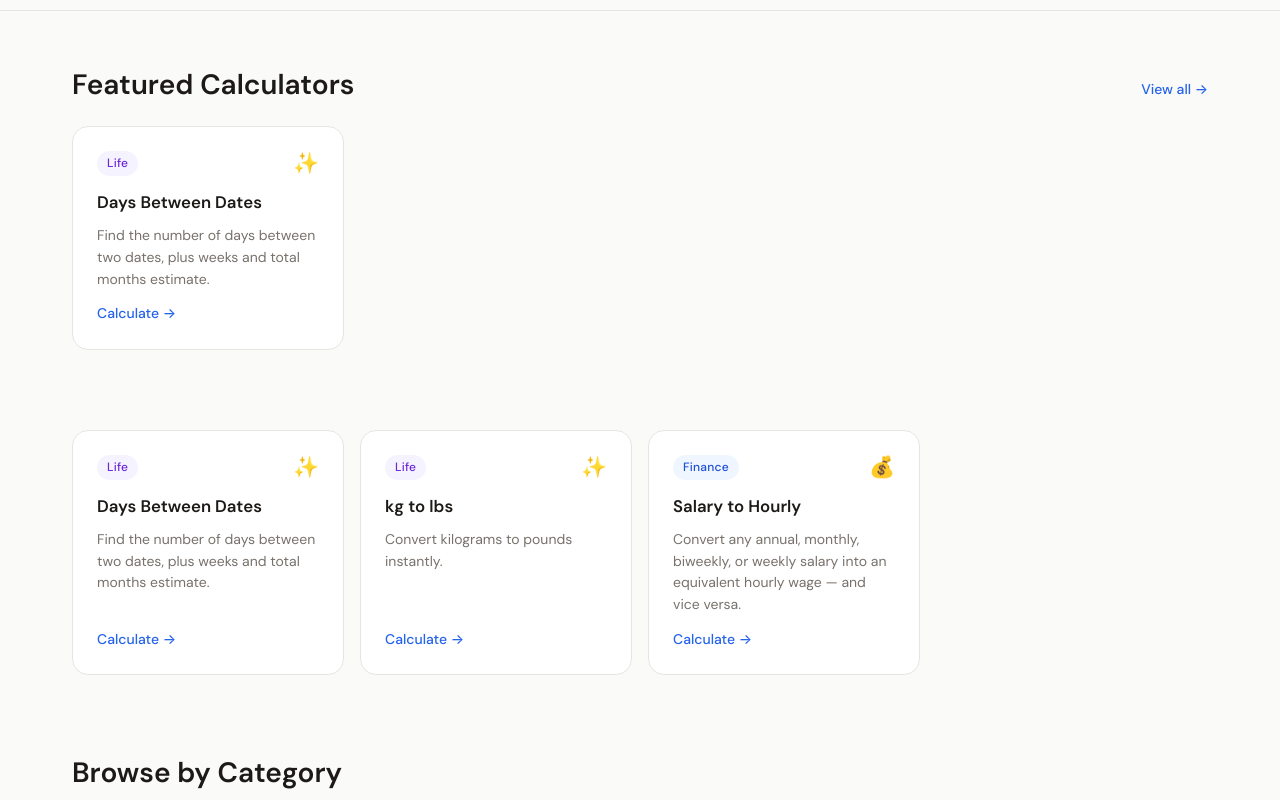
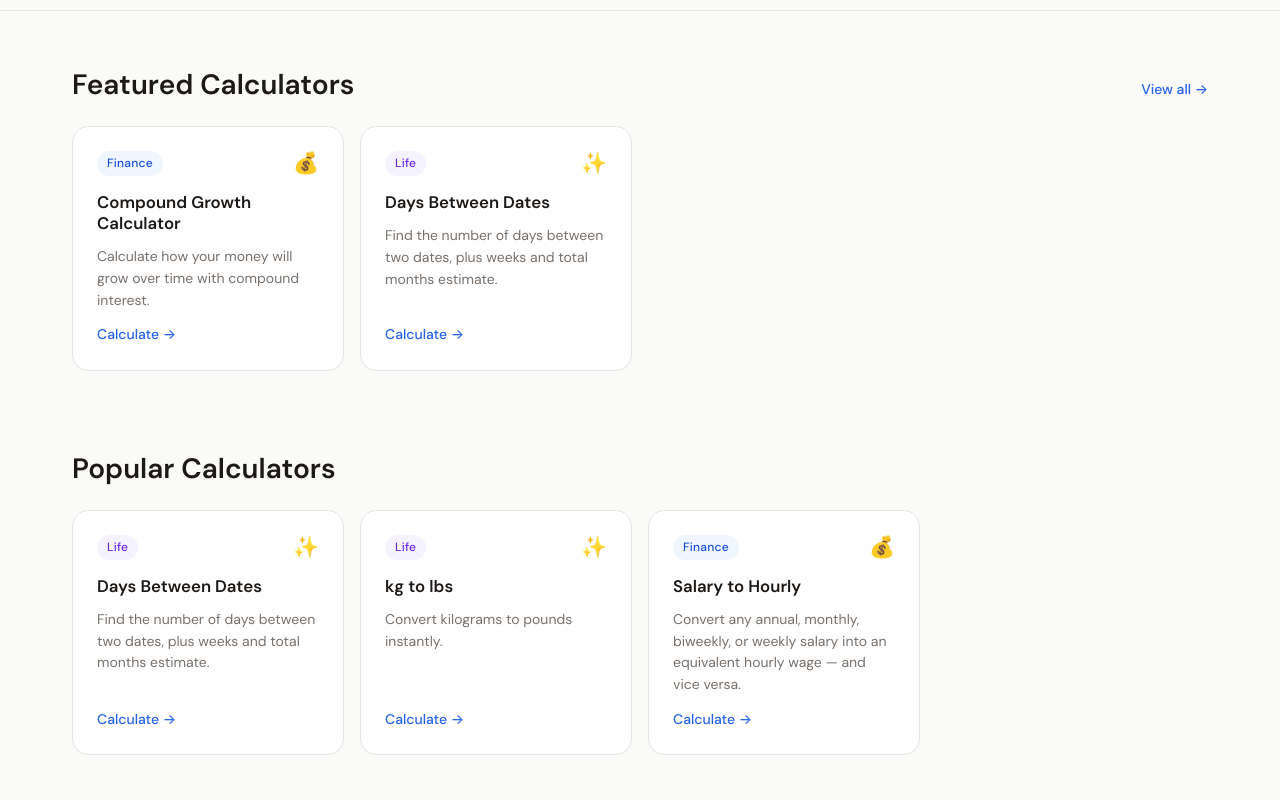
Before and after one commit to CodeAndCalories/better-calculators, a Next.js app: page / in a window 1280 px wide. Shown: the part 660-1460 px from the top of the page. Built offline with nearby package versions, Linux system fonts and the light colour scheme.

Commit message:
Fix popular calculators to use card UI

```diff
--- a/src/app/page.tsx
+++ b/src/app/page.tsx
@@ -11,16 +11,19 @@ export const metadata: Metadata = {
   alternates: { canonical: "https://bettercalculators.net" },
 };
 
-// Slugs verified against src/calculators/index.ts
+// Slugs are sourced directly from each calculator's slug: field in the registry.
+// Short-named files (mortgage, bmi, age, tip, calorie, percentage) use their
+// filename as their slug with no "-calculator" suffix.
+// Files imported as *Calculator use the full kebab name with "-calculator" suffix.
 const featuredSlugs = [
-  "mortgage",
-  "compound-interest",
-  "bmi",
-  "calorie",
-  "percentage",
-  "age",
-  "days-between-dates-calculator",
-  "tip",
+  "mortgage",               // ./mortgage  → slug: "mortgage"
+  "compound-growth-calculator", // ./compound-growth-calculator → confirmed slug
+  "bmi",                    // ./bmi       → slug: "bmi"
+  "calorie",                // ./calorie   → slug: "calorie"
+  "percentage",             // ./percentage → slug: "percentage"
+  "age",                    // ./age       → slug: "age"
+  "days-between-dates-calculator", // ./days-between-dates-calculator → confirmed
+  "tip",                    // ./tip       → slug: "tip"
 ];
 
 const featuredCalcs = featuredSlugs.flatMap((slug) => {
@@ -28,13 +31,13 @@ const featuredCalcs = featuredSlugs.flatMap((slug) => {
   return c ? [c] : [];
 });
 
-const popularLinks = [
-  { label: "Age Calculator", slug: "age" },
-  { label: "Days Between Dates", slug: "days-between-dates-calculator" },
+const popularLinks: { label: string; slug: string }[] = [
+  { label: "Age Calculator",        slug: "age" },
+  { label: "Days Between Dates",    slug: "days-between-dates-calculator" },
   { label: "Percentage Calculator", slug: "percentage" },
-  { label: "BMI Calculator", slug: "bmi" },
-  { label: "kg to lbs", slug: "kg-to-lbs" },
-  { label: "Salary to Hourly", slug: "salary-to-hourly-calculator" },
+  { label: "BMI Calculator",        slug: "bmi" },
+  { label: "kg to lbs",             slug: "kg-to-lbs" },
+  { label: "Salary to Hourly",      slug: "salary-to-hourly-calculator" },
 ];
 
 export default function HomePage() {
@@ -81,12 +84,16 @@ export default function HomePage() {
 
       {/* Popular */}
       <section className={`container ${styles.section}`}>
-   <div className={styles.grid}>
-  {popularLinks.map(({ slug }) => {
-    const calc = calculators.find((c) => c.slug === slug);
-    return calc ? <CalculatorCard key={slug} calc={calc} /> : null;
-    })}
-   </div>
+        <div className={styles.sectionHeader}>
+          <h2>Popular Calculators</h2>
+        </div>
+        <div className={styles.grid}>
+          {popularLinks.map(({ slug }) => {
+            const calc = calculators.find((x) => x.slug === slug);
+            if (!calc) return null;
+            return <CalculatorCard key={slug} calc={calc} />;
+          })}
+        </div>
       </section>
 
       {/* Categories */}
```
